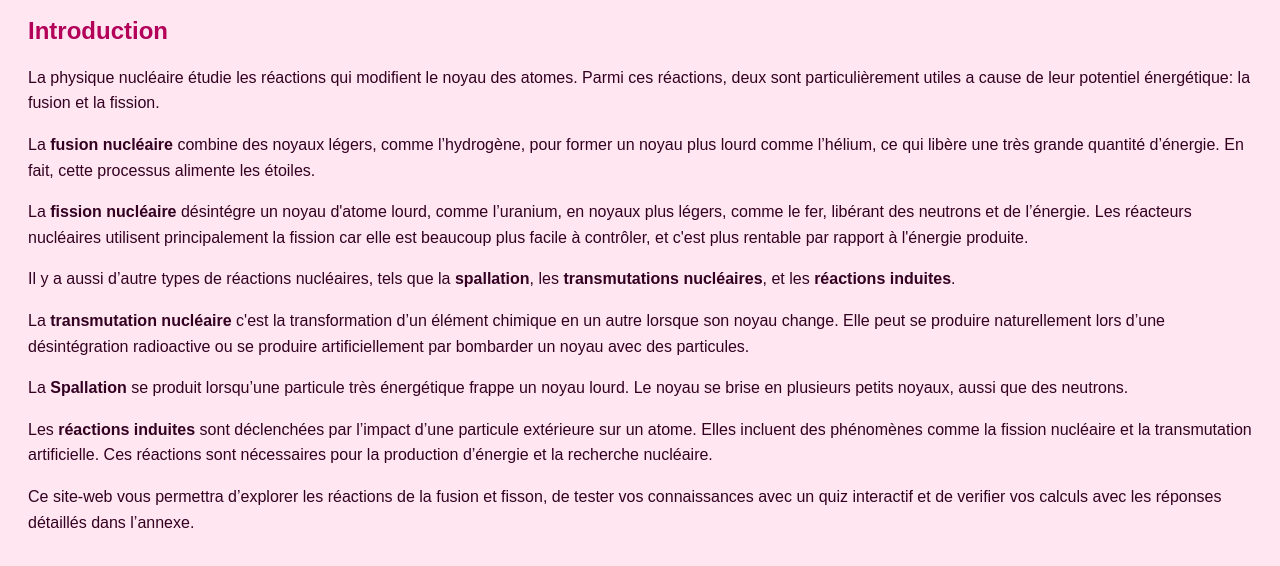
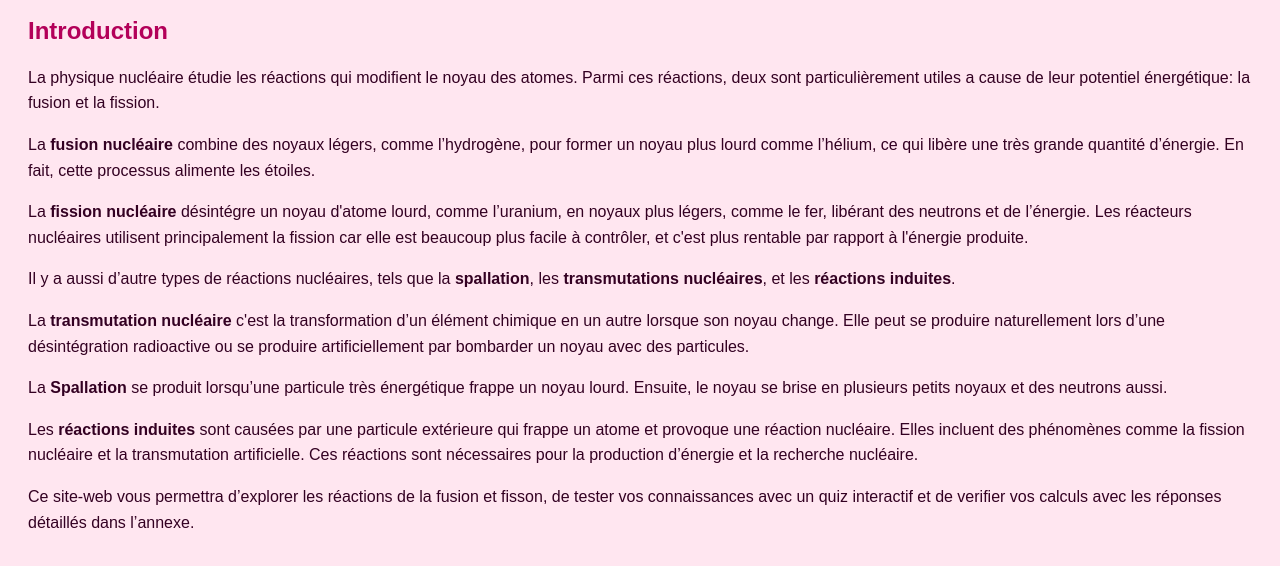
Before and after one commit to azars1/FusionVsFission, a plain HTML site: page index.html in a window 1280 px wide. Shown: the part 142-708 px from the top of the page. Drawn offline with Linux system fonts and the light colour scheme.

Commit message:
language updates

```diff
--- a/index.html
+++ b/index.html
@@ -39,9 +39,9 @@
   <p>Il y a aussi d’autre types de réactions nucléaires, tels que la <b>spallation</b>, les <b>transmutations nucléaires</b>, et les <b>réactions induites</b>.
 <p>La<b> transmutation nucléaire</b> c'est la transformation d’un élément chimique en un autre lorsque son noyau change. Elle peut se produire naturellement lors d’une désintégration radioactive ou se produire artificiellement par bombarder un noyau avec des particules.</p>
 
-<p>La<b> Spallation</b> se produit lorsqu’une particule très énergétique frappe un noyau lourd. Le noyau se brise en plusieurs petits noyaux, aussi que des neutrons.</p>
+<p>La<b> Spallation</b> se produit lorsqu’une particule très énergétique frappe un noyau lourd. Ensuite, le noyau se brise en plusieurs petits noyaux et des neutrons aussi.</p>
 
-<p>Les<b> réactions induites</b> sont déclenchées par l’impact d’une particule extérieure sur un atome. Elles incluent des phénomènes comme la fission nucléaire et la transmutation artificielle. Ces réactions sont nécessaires pour la production d’énergie et la recherche nucléaire.</p>
+<p>Les<b> réactions induites</b> sont causées par une particule extérieure qui frappe un atome et provoque une réaction nucléaire. Elles incluent des phénomènes comme la fission nucléaire et la transmutation artificielle. Ces réactions sont nécessaires pour la production d’énergie et la recherche nucléaire.</p>
 <p>Ce site-web vous permettra d’explorer les réactions de la fusion et fisson, de tester vos connaissances avec un quiz interactif et de verifier vos calculs avec les réponses détaillés dans l’annexe.</p>
 </div>
 
@@ -78,8 +78,6 @@
   <button class="btn" onclick="checkEnergyA()">Vérifier</button>
   <p id="feedbackA"></p>
 
-  <!-- PARTIE B -->
-  <!-- PARTIE B -->
 <!-- PARTIE B -->
 <h3>Partie B - Fusion de l'Hydrogène</h3>
 
@@ -124,6 +122,8 @@ car l’énergie cinétique est toujours positive.</p>
 <!-- QUIZ -->
 <div id="quiz" class="section">
   <h2>Quiz - Partie C</h2>
+
+  <p>Note: tout ces concepts respectent la loi de la conservation de l’énergie, car l’énergie libérée sous forme cinétique vient de la perte de masse du noyau.</p>
 
   <div class="quiz-question">
     <p>1️⃣ Pourquoi les isotopes de Fer ont peu de chance d'être inclus dans une réaction de fusion?</p>
```
